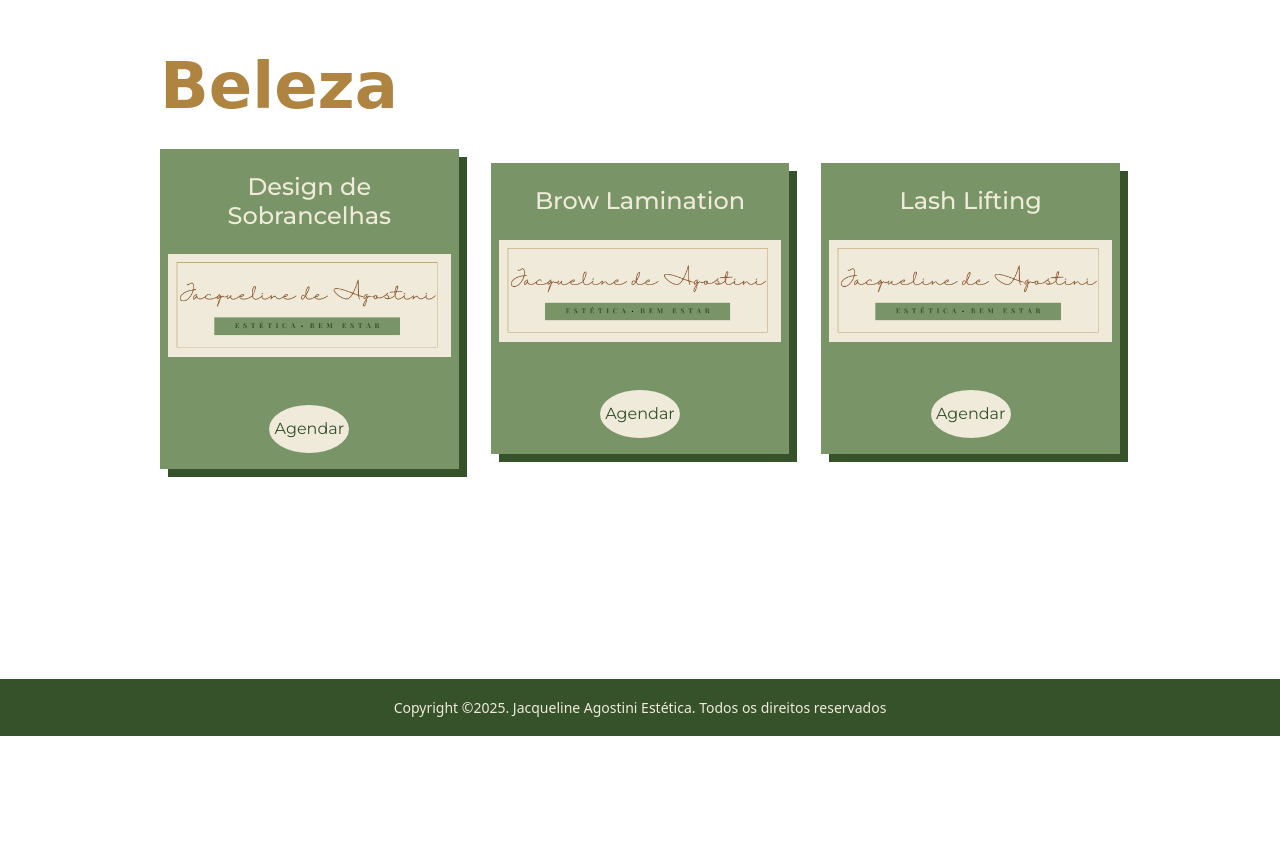
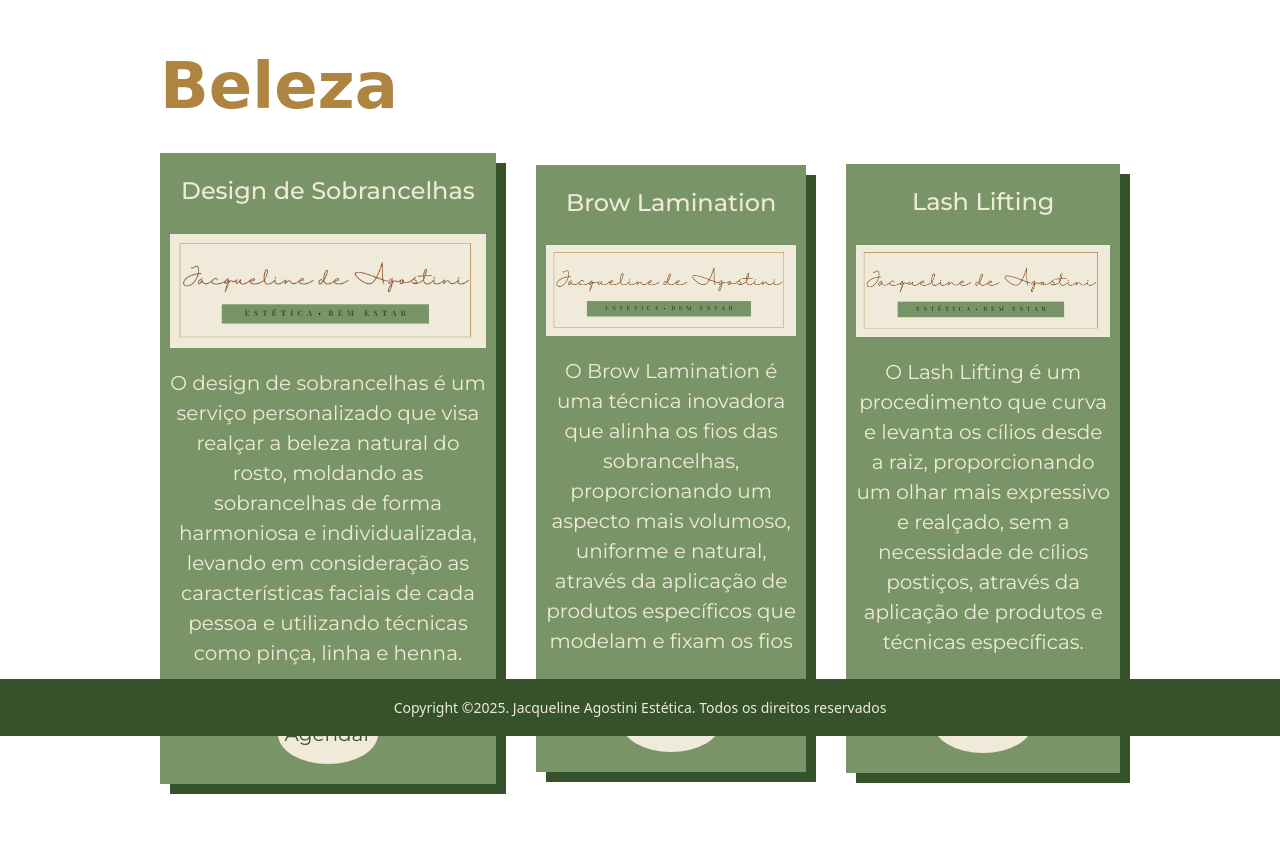
Before and after one commit to thiagofalima/projeto-tcc-mba, a Flask app: page /beleza in a window 1280 px wide. Shown: the part 64-920 px from the top of the page. Before the commit the page ends 800 px from the top, so only its background shows below. Run offline with Flask 3, Linux system fonts and the light colour scheme; some web fonts are replaced.

Commit message:
Procedures Descriptions

```diff
--- a/routes.py
+++ b/routes.py
@@ -1,4 +1,13 @@
-from flask import Blueprint, render_template, request, session, flash, redirect, url_for, current_app
+from flask import (
+    Blueprint,
+    render_template,
+    request,
+    session,
+    flash,
+    redirect,
+    url_for,
+    current_app,
+)
 from passlib.hash import pbkdf2_sha256
 import uuid
 from forms import RegisterForm, LoginForm, ScheduleForm
@@ -6,27 +15,30 @@ from models import Cliente, Agendamento, Procedimento
 import datetime
 from dataclasses import asdict
 
-pages = Blueprint('pages', __name__,
-                  template_folder='templates',
-                  static_folder='static')
+pages = Blueprint(
+    "pages", __name__, template_folder="templates", static_folder="static"
+)
 
-@pages.route('/', methods=['GET', 'POST'])
+queridinhos = {
+    "Limpeza de Pele": "A Limpeza de Pele é um procedimento fundamental para manter a saúde e beleza da pele, removendo impurezas, células mortas e cravos, através da aplicação de produtos específicos e técnicas de extração.",
+    "Depilação a Laser": """A Depilação a Laser é um método de depilação duradoura que utiliza a tecnologia do laser para eliminar os pelos desde a raiz, proporcionando resultados eficazes e de longa duração, através da emissão de luz que é absorvida pela melanina do pelo.""",
+    "Drenagem Linfática": "A Drenagem Linfática é uma técnica de massagem que estimula o sistema linfático, responsável pela eliminação de toxinas e 1  líquidos retidos no corpo, proporcionando diversos benefícios para a saúde e bem-estar.",
+}
+
+
+@pages.route("/", methods=["GET"])
 def home():
 
-    if request.method == 'POST':
-        return redirect(url_for('.agendamento'))
+    return render_template(
+        "home.html", title="Jacqueline Agostini", queridinhos=queridinhos
+    )
 
-    return render_template('home.html', title='Jacqueline Agostini')
 
-users = {
-
-}
-
-@pages.route('/register', methods=['GET', 'POST'])
+@pages.route("/register", methods=["GET", "POST"])
 def register():
 
-    if session.get('email'):
-        return redirect(url_for('.home'))
+    if session.get("email"):
+        return redirect(url_for(".home"))
 
     form = RegisterForm()
 
@@ -36,23 +48,24 @@ def register():
             name=form.name.data,
             email=form.email.data,
             password=pbkdf2_sha256.hash(form.password.data),
-            register_date=datetime.datetime.now().isoformat()
+            register_date=datetime.datetime.now().isoformat(),
         )
 
         current_app.db.clientes.insert_one(asdict(cliente))
 
-        flash('Cadastro realizado com sucesso!', 'success')
-        return redirect(url_for('pages.login'))
+        flash("Cadastro realizado com sucesso!", "success")
+        return redirect(url_for("pages.login"))
 
-    return render_template('register.html',
-                            title='Jacqueline Agostini - Registrar',
-                                form=form)
+    return render_template(
+        "register.html", title="Jacqueline Agostini - Registrar", form=form
+    )
 
-@pages.route('/login', methods=['GET', 'POST'])
+
+@pages.route("/login", methods=["GET", "POST"])
 def login():
 
-    if session.get('email'):
-        return redirect(url_for('.home'))
+    if session.get("email"):
+        return redirect(url_for(".home"))
 
     form = LoginForm()
 
@@ -60,56 +73,71 @@ def login():
         # DB verification
         cliente_data = current_app.db.clientes.find_one({"email": form.email.data})
         if not cliente_data:
-            flash('Usuário ou senha incorretos!', 'danger')
-            return redirect(url_for('pages.login'))
+            flash("Usuário ou senha incorretos!", "danger")
+            return redirect(url_for("pages.login"))
         cliente = Cliente(**cliente_data)
 
         if cliente and pbkdf2_sha256.verify(form.password.data, cliente.password):
-            session['cliente_id'] = cliente._id
-            session['email'] = cliente.email
+            session["cliente_id"] = cliente._id
+            session["email"] = cliente.email
 
-            return redirect(url_for('pages.home'))
-        flash('Usuário ou senha incorretos!', 'danger')
+            return redirect(url_for("pages.home"))
+        flash("Usuário ou senha incorretos!", "danger")
 
-    return render_template('login.html', title='Jacqueline Agostini - Login',
-                           form=form)
+    return render_template("login.html", title="Jacqueline Agostini - Login", form=form)
+
 
 procedimentos_beleza = {
-    'Design de Sobrancelhas': '',
-    'Brow Lamination': '',
-    'Lash Lifting': ''
-
+    "Design de Sobrancelhas": """O design de sobrancelhas é um serviço personalizado que visa realçar a beleza natural do rosto, moldando as sobrancelhas de forma harmoniosa e individualizada,
+levando em consideração as características faciais de cada pessoa e utilizando técnicas como pinça, linha e henna.
+""",
+    "Brow Lamination": """O Brow Lamination é uma técnica inovadora que alinha os fios das sobrancelhas, proporcionando um aspecto mais volumoso, uniforme e natural, através da aplicação de produtos específicos que modelam e fixam os fios""",
+    "Lash Lifting": """O Lash Lifting é um procedimento que curva e levanta os cílios desde a raiz, proporcionando um olhar mais expressivo e realçado, sem a necessidade de cílios postiços, através da aplicação de produtos e técnicas específicas.""",
 }
 
-@pages.route('/beleza')
+
+@pages.route("/beleza")
 def beleza():
-    return render_template('beleza.html', title='Jacqueline Agostini - Beleza',
-                           procedimentos_beleza=procedimentos_beleza)
-
+    return render_template(
+        "beleza.html",
+        title="Jacqueline Agostini - Beleza",
+        procedimentos_beleza=procedimentos_beleza,
+    )
 
 
 procedimentos_estetica = {
-    'Depilação a Laser': '',
-    'Limpeza de Pele': '',
-    'Microagulhamento': ''}
+    "Depilação a Laser": """A Depilação a Laser é um método de depilação duradoura que utiliza a tecnologia do laser para eliminar os pelos desde a raiz, proporcionando resultados eficazes e de longa duração, através da emissão de luz que é absorvida pela melanina do pelo.""",
+    "Limpeza de Pele": "A Limpeza de Pele é um procedimento fundamental para manter a saúde e beleza da pele, removendo impurezas, células mortas e cravos, através da aplicação de produtos específicos e técnicas de extração.",
+    "Microagulhamento": "O Microagulhamento é uma técnica que utiliza um aparelho com microagulhas para estimular a produção de colágeno e elastina na pele, promovendo a renovação celular e o tratamento de diversas condições, como rugas, cicatrizes de acne e manchas.",
+}
 
-@pages.route('/estetica')
+
+@pages.route("/estetica")
 def estetica():
-    return render_template('estetica.html', title='Jacqueline Agostini - Estética',
-                           procedimentos_estetica=procedimentos_estetica)
+    return render_template(
+        "estetica.html",
+        title="Jacqueline Agostini - Estética",
+        procedimentos_estetica=procedimentos_estetica,
+    )
+
 
 procedimentos_em_estar = {
-    'Drenagem Linfática': '',
-    'Massagem Relaxante': '',
-    'Reflexologia': ''
+    "Drenagem Linfática": "A Drenagem Linfática é uma técnica de massagem que estimula o sistema linfático, responsável pela eliminação de toxinas e 1  líquidos retidos no corpo, proporcionando diversos benefícios para a saúde e bem-estar.",
+    "Massagem Relaxante": "A Massagem Relaxante é uma técnica que utiliza movimentos suaves e relaxantes para aliviar tensões musculares, promover o relaxamento do corpo e da mente, e proporcionar bem-estar geral.",
+    "Reflexologia": "A Reflexologia é uma técnica milenar que utiliza a pressão em pontos específicos dos pés para promover o equilíbrio energético do corpo e tratar diversas condições de saúde.",
 }
 
-@pages.route('/bem-estar')
+
+@pages.route("/bem-estar")
 def bem_estar():
-    return render_template('bem_estar.html', title='Jacqueline Agostini - Bem-estar',
-                           procedimentos_em_estar=procedimentos_em_estar)
+    return render_template(
+        "bem_estar.html",
+        title="Jacqueline Agostini - Bem-estar",
+        procedimentos_em_estar=procedimentos_em_estar,
+    )
 
-@pages.route('/agendamento', methods=['GET', 'POST'])
+
+@pages.route("/agendamento", methods=["GET", "POST"])
 def agendamento():
 
     form = ScheduleForm()
@@ -121,7 +149,7 @@ def agendamento():
             cliente=form.name.data,
             procedimento=form.procedure_name.data,
             date=form.date.data,
-            time=form.time.data
+            time=form.time.data,
         )
 
         agendamento.convert_date()
@@ -129,18 +157,22 @@ def agendamento():
 
         current_app.db.agendamentos.insert_one(asdict(agendamento))
 
-
         # print(type(form.date.data))
         # print(type(form.time.data))
 
-        flash(f'Agendamento feito com sucesso!', 'success')
-        flash(f'{agendamento.procedimento} para o dia {agendamento.date} às {agendamento.time}', 'success')
+        flash(f"Agendamento feito com sucesso!", "success")
+        flash(
+            f"{agendamento.procedimento} para o dia {agendamento.date} às {agendamento.time}",
+            "success",
+        )
+
+    return render_template(
+        "agendamento.html", title="Jacqueline Agostini - Agendamento", form=form
+    )
 
 
-    return render_template('agendamento.html', title='Jacqueline Agostini - Agendamento', form=form)
-
-@pages.route('/logout')
+@pages.route("/logout")
 def logout():
     session.clear()
 
-    return redirect(url_for('.login'))
+    return redirect(url_for(".login"))
--- a/static/css/main.css
+++ b/static/css/main.css
@@ -150,6 +150,9 @@ body {
     align-items: center;
     font-family: inherit;
     text-align: center;
+
+    line-height: 1.5em;
+    font-size: 1.25em;
 }
 
 .queridinhos__link {
@@ -199,6 +202,8 @@ body {
     text-align: center;
 }
 
+.footer
+
 .container__feedbacks {
     margin: 1em auto;
 }
--- a/templates/macros/footer.html
+++ b/templates/macros/footer.html
@@ -1,5 +1,5 @@
 {% macro footer() %}
-<footer class="footer">
+<footer class="footer {{ 'footer__home' if request.path == url_for('pages.home') }}">
     <small>Copyright &copy;2025. Jacqueline Agostini Estética. Todos os direitos reservados</small>
 </footer>
 {% endmacro %}
```
Also changed, not shown: templates/home.html (+11 -13 lines).
